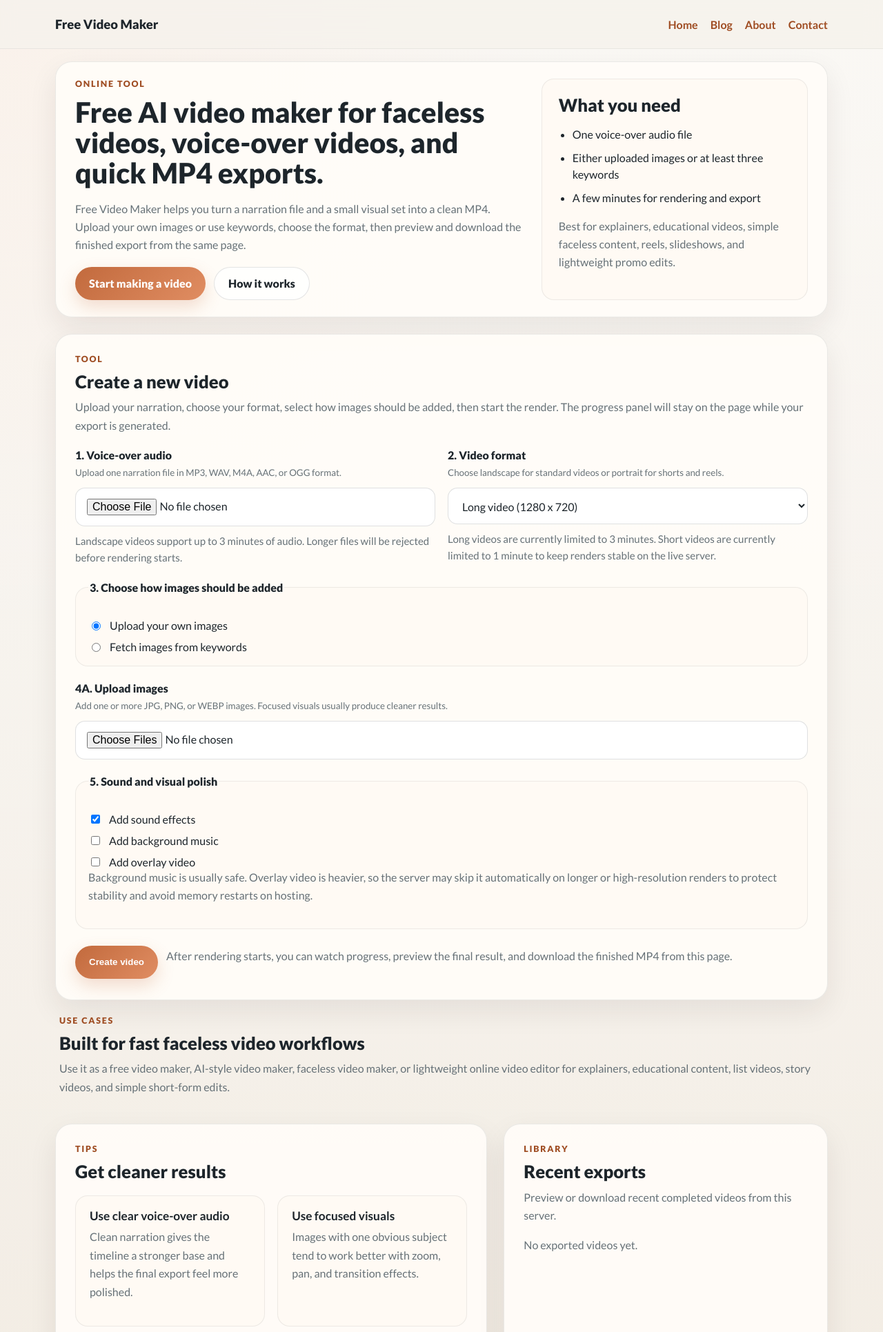
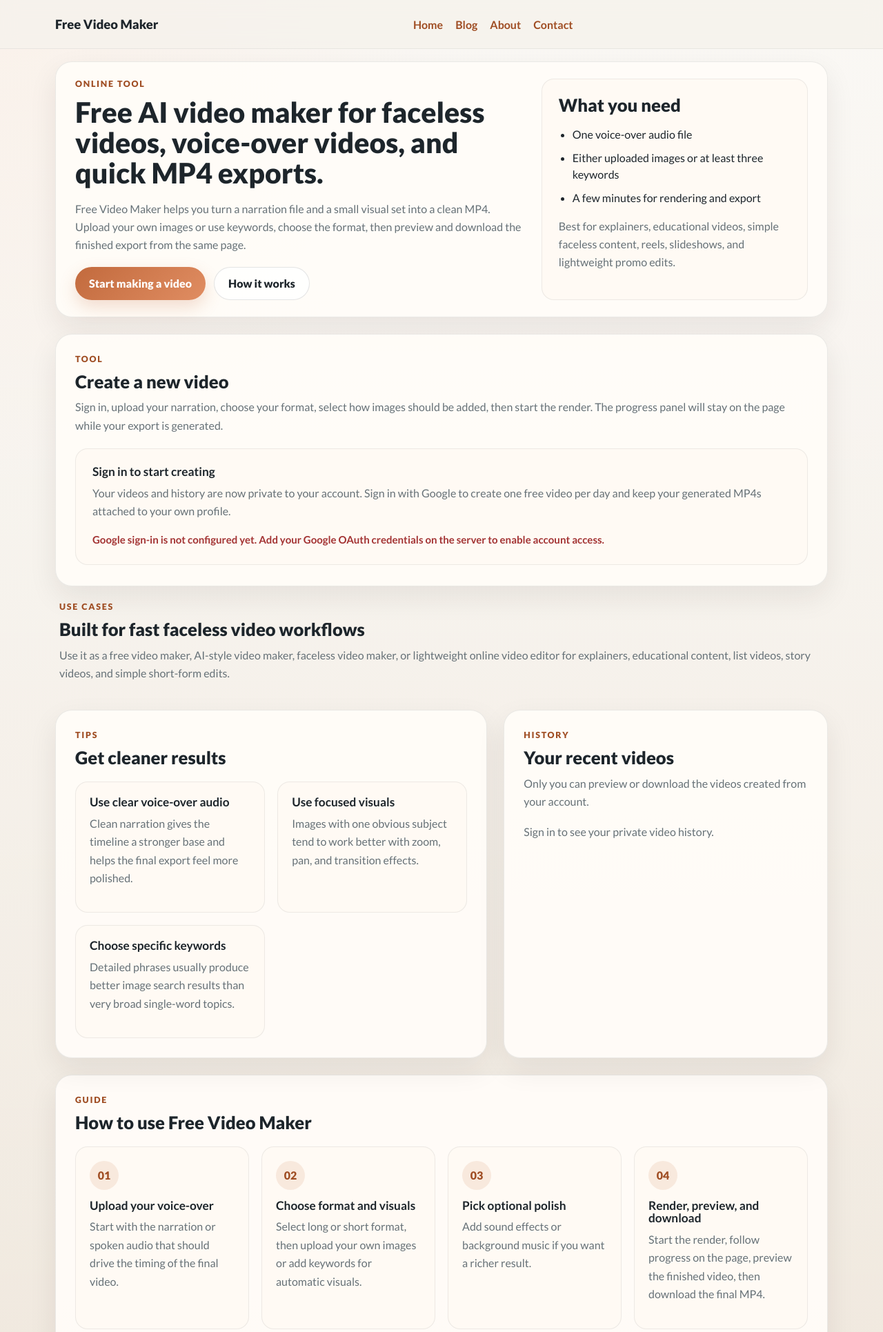
Before and after one commit to httpanil/videomakerv1.4, a Flask app: page / in a window 1280 px wide. Shown: the top 1931 px of the page at 69% size. Run offline with Flask 3, Linux system fonts and the light colour scheme; some libraries are stand-ins or nearby versions.

Commit message:
login with google done

```diff
--- a/app.py
+++ b/app.py
@@ -2,14 +2,22 @@
 
 import os
 import shutil
+from datetime import datetime, timezone
 from pathlib import Path
 from typing import Any
 from uuid import uuid4
+from zoneinfo import ZoneInfo
 
-from flask import Flask, jsonify, render_template, request, send_file
+from flask import Flask, g, jsonify, redirect, render_template, request, send_file, session, url_for
 from werkzeug.middleware.proxy_fix import ProxyFix
 from werkzeug.utils import secure_filename
 
+try:
+    from authlib.integrations.flask_client import OAuth
+except ImportError:
+    OAuth = None
+
+from app_store import AppStore
 from job_manager import JobManager
 from video_pipeline import (
     ALLOWED_AUDIO_EXTENSIONS,
@@ -29,6 +37,7 @@
 TOOL_NAME = "Free Video Maker"
 SITE_DESCRIPTION = "Free Video Maker is an online AI video maker and faceless video maker for turning voice-overs, images, transitions, sound effects, and optional background music into finished MP4 videos."
 CONTACT_EMAIL = os.getenv("SITE_CONTACT_EMAIL", "techliciousgyan@gmail.com")
+APP_TIMEZONE = os.getenv("APP_TIMEZONE", "Asia/Calcutta")
 BLOG_POSTS = [
     {
         "slug": "how-to-make-faceless-videos-fast",
@@ -193,7 +202,18 @@
 
 def _format_duration_limit(seconds: int) -> str:
     minutes = seconds // 60
-    return f"{minutes} minute" if minutes == 1 else f"{minutes} minutes"
+    remainder = seconds % 60
+    if remainder == 0:
+        return f"{minutes} minute" if minutes == 1 else f"{minutes} minutes"
+    return f"{minutes} minute {remainder} seconds"
+
+
+def utc_now_iso() -> str:
+    return datetime.now(timezone.utc).isoformat()
+
+
+def local_today() -> str:
+    return datetime.now(ZoneInfo(APP_TIMEZONE)).date().isoformat()
 
 
 def create_app() -> Flask:
@@ -205,9 +225,41 @@
     paths = build_project_paths()
     ensure_project_dirs(paths)
 
+    store = AppStore(paths.data_dir / "app.db")
+    store.init_db()
+    app.config["APP_STORE"] = store
+
+    oauth = OAuth(app) if OAuth is not None else None
+    google_client_id = os.getenv("GOOGLE_CLIENT_ID", "").strip()
+    google_client_secret = os.getenv("GOOGLE_CLIENT_SECRET", "").strip()
+    google_auth_enabled = OAuth is not None and bool(google_client_id and google_client_secret)
+    if google_auth_enabled:
+        oauth.register(
+            name="google",
+            client_id=google_client_id,
+            client_secret=google_client_secret,
+            server_metadata_url="https://accounts.google.com/.well-known/openid-configuration",
+            client_kwargs={"scope": "openid email profile"},
+        )
+
+    def sync_job_record(job) -> None:
+        store.update_render_job(
+            job_id=job.id,
+            status=job.status,
+            message=job.message,
+            updated_at=job.updated_at,
+            output_name=job.output_name,
+            error=job.error,
+        )
+
     worker_count = _get_int_env("VIDEO_MAKER_WORKERS", 1)
     app.config["PROJECT_PATHS"] = paths
-    app.config["JOB_MANAGER"] = JobManager(paths, max_workers=worker_count)
+    app.config["JOB_MANAGER"] = JobManager(paths, max_workers=worker_count, event_callback=sync_job_record)
+
+    @app.before_request
+    def load_current_user():
+        user_id = session.get("user_id")
+        g.current_user = store.get_user(user_id) if user_id else None
 
     @app.context_processor
     def inject_site_globals():
@@ -215,19 +267,71 @@
             "tool_name": TOOL_NAME,
             "site_description": SITE_DESCRIPTION,
             "contact_email": CONTACT_EMAIL,
+            "current_user": getattr(g, "current_user", None),
+            "google_auth_enabled": google_auth_enabled,
         }
+
+    def require_user() -> dict[str, Any] | None:
+        return getattr(g, "current_user", None)
 
     @app.get("/")
     def index():
-        exports = sorted(paths.exports_dir.glob("video*.mp4"), key=lambda path: path.stat().st_mtime, reverse=True)
+        user = require_user()
+        history = store.list_user_videos(user["id"], limit=10) if user else []
         return render_template(
             "index.html",
-            exports=exports[:10],
+            history=history,
             queue_workers=worker_count,
             long_video_limit_seconds=LONG_VIDEO_MAX_SECONDS,
             short_video_limit_seconds=SHORT_VIDEO_MAX_SECONDS,
             page_title=TOOL_NAME,
             meta_description="Free Video Maker is a free AI video maker, faceless video maker, and online video editor for creating narrated MP4 videos from voice-over and images.",
+        )
+
+    @app.get("/login/google")
+    def login_google():
+        if not google_auth_enabled:
+            return redirect(url_for("index"))
+        redirect_uri = url_for("auth_google", _external=True)
+        return oauth.google.authorize_redirect(redirect_uri)
+
+    @app.get("/auth/google")
+    def auth_google():
+        if not google_auth_enabled:
+            return redirect(url_for("index"))
+
+        token = oauth.google.authorize_access_token()
+        user_info = token.get("userinfo")
+        if user_info is None:
+            user_info = oauth.google.parse_id_token(token)
+        if user_info is None or not user_info.get("sub") or not user_info.get("email"):
+            return redirect(url_for("index"))
+
+        user = store.upsert_google_user(
+            google_sub=user_info["sub"],
+            email=user_info["email"],
+            name=user_info.get("name") or user_info["email"],
+            avatar_url=user_info.get("picture"),
+            now_iso=utc_now_iso(),
+        )
+        session["user_id"] = user["id"]
+        return redirect(url_for("index"))
+
+    @app.get("/logout")
+    def logout():
+        session.pop("user_id", None)
+        return redirect(url_for("index"))
+
+    @app.get("/history")
+    def history():
+        user = require_user()
+        if user is None:
+            return redirect(url_for("index"))
+        return render_template(
+            "history.html",
+            page_title="Your video history",
+            meta_description=f"Your generated videos on {TOOL_NAME}.",
+            videos=store.list_user_videos(user["id"], limit=50),
         )
 
     @app.get("/about")
@@ -426,6 +530,13 @@
 
     @app.post("/create")
     def create_video():
+        user = require_user()
+        if user is None:
+            return jsonify({"error": "Please sign in with Google before creating a video."}), 401
+
+        if store.count_user_jobs_for_day(user["id"], local_today()) >= 1:
+            return jsonify({"error": "You have already used your free video for today. Come back tomorrow for another render."}), 429
+
         audio_file = request.files.get("audio")
         if audio_file is None or not audio_file.filename:
             return jsonify({"error": "Please upload a voice-over audio file."}), 400
@@ -438,7 +549,7 @@
         keywords = [item.strip() for item in request.form.get("keywords", "").split(",") if item.strip()]
         include_sfx = request.form.get("include_sfx") == "1"
         include_bg_music = request.form.get("include_bg_music") == "1"
-        include_overlay = request.form.get("include_overlay") == "1"
+        include_overlay = False
 
         if orientation not in {"long", "short"}:
             return jsonify({"error": "Unsupported video format."}), 400
@@ -463,8 +574,7 @@
                 {
                     "error": (
                         f"This audio is too long for the selected format. "
-                        f"Landscape videos support up to {_format_duration_limit(LONG_VIDEO_MAX_SECONDS)} "
-                        f"and vertical videos support up to {_format_duration_limit(SHORT_VIDEO_MAX_SECONDS)}."
+                        f"Both long and short videos currently support up to {_format_duration_limit(max_duration)}."
                     )
                 }
             ), 400
@@ -496,6 +606,15 @@
         )
 
         job = app.config["JOB_MANAGER"].create_job(render_request, work_dir)
+        store.create_render_job(
+            job_id=job.id,
+            user_id=user["id"],
+            orientation=orientation,
+            image_mode=image_mode,
+            audio_duration=audio_duration,
+            created_at=job.created_at,
+            created_local_day=local_today(),
+        )
         return jsonify(
             {
                 "job_id": job.id,
@@ -506,6 +625,12 @@
 
     @app.get("/jobs/<job_id>")
     def get_job(job_id: str):
+        user = require_user()
+        if user is None:
+            return jsonify({"error": "Please sign in with Google."}), 401
+        if store.get_render_job_for_user(user["id"], job_id) is None:
+            return jsonify({"error": "Job not found."}), 404
+
         payload = app.config["JOB_MANAGER"].get_public_job(job_id)
         if payload is None:
             return jsonify({"error": "Job not found."}), 404
@@ -517,6 +642,12 @@
 
     @app.get("/jobs/<job_id>/download")
     def download_job_output(job_id: str):
+        user = require_user()
+        if user is None:
+            return jsonify({"error": "Please sign in with Google."}), 401
+        if store.get_render_job_for_user(user["id"], job_id) is None:
+            return jsonify({"error": "This video is not available for your account."}), 404
+
         job = app.config["JOB_MANAGER"].get_public_job(job_id)
         output_name = job.get("output_name") if job else None
         if output_name is None:
@@ -530,6 +661,12 @@
 
     @app.get("/jobs/<job_id>/preview")
     def preview_job_output(job_id: str):
+        user = require_user()
+        if user is None:
+            return jsonify({"error": "Please sign in with Google."}), 401
+        if store.get_render_job_for_user(user["id"], job_id) is None:
+            return jsonify({"error": "This video is not available for your account."}), 404
+
         job = app.config["JOB_MANAGER"].get_public_job(job_id)
         output_name = job.get("output_name") if job else None
         if output_name is None:
@@ -543,7 +680,13 @@
 
     @app.get("/jobs/manual-download")
     def download_existing_output():
+        user = require_user()
+        if user is None:
+            return jsonify({"error": "Please sign in with Google."}), 401
+
         filename = request.args.get("file", "")
+        if store.get_video_by_output_name_for_user(user["id"], filename) is None:
+            return jsonify({"error": "Export file could not be found."}), 404
         file_path = _resolve_export_file(paths.exports_dir, filename)
         if file_path is None:
             return jsonify({"error": "Export file could not be found."}), 404
@@ -552,7 +695,13 @@
 
     @app.get("/jobs/manual-preview")
     def preview_existing_output():
+        user = require_user()
+        if user is None:
+            return jsonify({"error": "Please sign in with Google."}), 401
+
         filename = request.args.get("file", "")
+        if store.get_video_by_output_name_for_user(user["id"], filename) is None:
+            return jsonify({"error": "Export file could not be found."}), 404
         file_path = _resolve_export_file(paths.exports_dir, filename)
         if file_path is None:
             return jsonify({"error": "Export file could not be found."}), 404
--- a/requirements.txt
+++ b/requirements.txt
@@ -1,4 +1,5 @@
 Flask>=3.0,<4
+Authlib>=1.3,<2
 Werkzeug>=3.0,<4
 gunicorn>=22,<24
 moviepy>=2.0,<3
--- a/static/app.js
+++ b/static/app.js
@@ -19,11 +19,15 @@
 const orientationSelect = document.querySelector('select[name="orientation"]');
 const audioLimitNote = document.getElementById("audio-limit-note");
 const audioWarning = document.getElementById("audio-warning");
-const longVideoLimitSeconds = Number(document.getElementById("long-video-limit-seconds")?.value || 180);
-const shortVideoLimitSeconds = Number(document.getElementById("short-video-limit-seconds")?.value || 60);
+const longVideoLimitSeconds = Number(document.getElementById("long-video-limit-seconds")?.value || 69);
+const shortVideoLimitSeconds = Number(document.getElementById("short-video-limit-seconds")?.value || 69);
 
 let activePoll = null;
 let selectedAudioDuration = null;
+
+if (!form) {
+  // Signed-out homepage does not render the tool form.
+} else {
 
 function asProgress(value) {
   const number = Number(value);
@@ -43,8 +47,12 @@
 }
 
 function formatLimit(seconds) {
-  const minutes = Math.round(seconds / 60);
-  return `${minutes} minute${minutes === 1 ? "" : "s"}`;
+  const minutes = Math.floor(seconds / 60);
+  const remainder = seconds % 60;
+  if (!remainder) {
+    return `${minutes} minute${minutes === 1 ? "" : "s"}`;
+  }
+  return `${minutes} minute ${remainder} seconds`;
 }
 
 function currentAudioLimit() {
@@ -261,3 +269,4 @@
 
 updateMode();
 refreshAudioNotice();
+}
--- a/static/style.css
+++ b/static/style.css
@@ -98,11 +98,53 @@
   gap: 18px;
 }
 
+.account-nav {
+  display: flex;
+  align-items: center;
+  gap: 12px;
+  flex-wrap: wrap;
+  justify-content: flex-end;
+}
+
+.account-chip {
+  display: inline-flex;
+  align-items: center;
+  gap: 10px;
+  padding: 8px 12px;
+  border: 1px solid rgba(29, 37, 43, 0.1);
+  border-radius: 999px;
+  background: rgba(255, 255, 255, 0.75);
+  font-weight: 700;
+}
+
+.account-chip img {
+  width: 28px;
+  height: 28px;
+  border-radius: 999px;
+  object-fit: cover;
+}
+
 .site-nav a,
 .footer-links a,
 .text-link {
   color: var(--accent-strong);
   font-weight: 700;
+}
+
+.primary-link,
+.ghost-link {
+  font-weight: 700;
+}
+
+.primary-link {
+  color: #fff;
+  background: var(--accent);
+  border-radius: 999px;
+  padding: 10px 16px;
+}
+
+.ghost-link {
+  color: var(--accent-strong);
 }
 
 .site-nav a:hover,
@@ -185,6 +227,7 @@
 .hero-panel,
 .mode-switch,
 .preview-panel,
+.sign-in-card,
 .steps article,
 .tips-grid article,
 .blog-card {
@@ -210,6 +253,10 @@
 .card {
   margin-top: 24px;
   padding: 28px;
+}
+
+.sign-in-card {
+  padding: 24px;
 }
 
 .mini-intro {
@@ -563,6 +610,10 @@
     align-items: flex-start;
   }
 
+  .account-nav {
+    justify-content: flex-start;
+  }
+
   .hero,
   .card,
   .article-shell {
--- a/templates/base.html
+++ b/templates/base.html
@@ -17,10 +17,26 @@
       <a class="brand" href="{{ url_for('index') }}">{{ tool_name }}</a>
       <nav class="site-nav" aria-label="Main navigation">
         <a href="{{ url_for('index') }}">Home</a>
+        {% if current_user %}
+          <a href="{{ url_for('history') }}">My Videos</a>
+        {% endif %}
         <a href="{{ url_for('blog_index') }}">Blog</a>
         <a href="{{ url_for('about') }}">About</a>
         <a href="{{ url_for('contact') }}">Contact</a>
       </nav>
+      <div class="account-nav">
+        {% if current_user %}
+          <div class="account-chip">
+            {% if current_user.avatar_url %}
+              <img src="{{ current_user.avatar_url }}" alt="" referrerpolicy="no-referrer">
+            {% endif %}
+            <span>{{ current_user.name }}</span>
+          </div>
+          <a class="ghost-link" href="{{ url_for('logout') }}">Log out</a>
+        {% elif google_auth_enabled %}
+          <a class="primary-link" href="{{ url_for('login_google') }}">Continue with Google</a>
+        {% endif %}
+      </div>
     </div>
   </header>
 
--- a/templates/index.html
+++ b/templates/index.html
@@ -27,9 +27,10 @@
       <div class="section-head">
         <p class="section-kicker">Tool</p>
         <h2>Create a new video</h2>
-        <p class="section-copy">Upload your narration, choose your format, select how images should be added, then start the render. The progress panel will stay on the page while your export is generated.</p>
+        <p class="section-copy">Sign in, upload your narration, choose your format, select how images should be added, then start the render. The progress panel will stay on the page while your export is generated.</p>
       </div>
 
+      {% if current_user %}
         <form method="post" action="/create" enctype="multipart/form-data" id="video-form">
           <input type="hidden" id="long-video-limit-seconds" value="{{ long_video_limit_seconds }}">
           <input type="hidden" id="short-video-limit-seconds" value="{{ short_video_limit_seconds }}">
@@ -38,7 +39,7 @@
               <span>1. Voice-over audio</span>
               <small>Upload one narration file in MP3, WAV, M4A, AAC, or OGG format.</small>
               <input type="file" name="audio" accept=".mp3,.wav,.m4a,.aac,.ogg" required>
-            <p class="audio-note" id="audio-limit-note">Landscape videos support up to 3 minutes of audio. Vertical videos support up to 1 minute. Longer files will be rejected before rendering starts.</p>
+              <p class="audio-note" id="audio-limit-note">Long and short videos currently support up to 1 minute 9 seconds of audio. Longer files will be rejected before rendering starts.</p>
               <p class="audio-warning hidden" id="audio-warning" role="alert"></p>
             </label>
 
@@ -49,7 +50,7 @@
                 <option value="long">Long video (1280 x 720)</option>
                 <option value="short">Short video (1080 x 1920)</option>
               </select>
-            <p class="format-note">Long videos are currently limited to 3 minutes. Short videos are currently limited to 1 minute to keep renders stable on the live server.</p>
+              <p class="format-note">Both long and short videos are currently limited to 1 minute 9 seconds. Each Google account can create 1 video per day on the free plan.</p>
             </label>
           </div>
 
@@ -79,8 +80,7 @@
             <legend>5. Sound and visual polish</legend>
             <label><input type="checkbox" name="include_sfx" value="1" checked> Add sound effects</label>
             <label><input type="checkbox" name="include_bg_music" value="1"> Add background music</label>
-          <label><input type="checkbox" name="include_overlay" value="1"> Add overlay video</label>
-          <p class="inline-note">Background music is usually safe. Overlay video is heavier, so the server may skip it automatically on longer or high-resolution renders to protect stability and avoid memory restarts on hosting.</p>
+            <p class="inline-note">Background music is usually safe. Each account currently gets 1 render per day, and the finished video will appear only in that account's history.</p>
           </fieldset>
 
           <div class="actions">
@@ -113,6 +113,17 @@
           </div>
           <p class="job-error hidden" id="job-error"></p>
         </section>
+      {% else %}
+        <div class="sign-in-card">
+          <h3>Sign in to start creating</h3>
+          <p class="section-copy">Your videos and history are now private to your account. Sign in with Google to create one free video per day and keep your generated MP4s attached to your own profile.</p>
+          {% if google_auth_enabled %}
+            <a class="primary" href="{{ url_for('login_google') }}">Continue with Google</a>
+          {% else %}
+            <p class="audio-warning">Google sign-in is not configured yet. Add your Google OAuth credentials on the server to enable account access.</p>
+          {% endif %}
+        </div>
+      {% endif %}
     </section>
 
     <section class="mini-intro">
@@ -147,28 +158,30 @@
 
       <section class="card">
         <div class="section-head">
-          <p class="section-kicker">Library</p>
-          <h2>Recent exports</h2>
-          <p class="section-copy">Preview or download recent completed videos from this server.</p>
+          <p class="section-kicker">History</p>
+          <h2>Your recent videos</h2>
+          <p class="section-copy">Only you can preview or download the videos created from your account.</p>
         </div>
 
-        {% if exports %}
+        {% if current_user and history %}
           <ul class="exports">
-            {% for export in exports %}
+            {% for video in history %}
               <li>
                 <div>
-                  <strong>{{ export.name }}</strong>
-                  <p>Ready to watch or download.</p>
+                  <strong>{{ video.output_name }}</strong>
+                  <p>{{ video.status|capitalize }} | {{ video.created_at[:10] }}</p>
                 </div>
                 <div class="export-actions">
-                  <a class="text-link" href="/jobs/manual-preview?file={{ export.name }}" target="_blank" rel="noopener">Preview</a>
-                  <a class="text-link" href="/jobs/manual-download?file={{ export.name }}">Download</a>
+                  <a class="text-link" href="/jobs/manual-preview?file={{ video.output_name }}" target="_blank" rel="noopener">Preview</a>
+                  <a class="text-link" href="/jobs/manual-download?file={{ video.output_name }}">Download</a>
                 </div>
               </li>
             {% endfor %}
           </ul>
+        {% elif current_user %}
+          <p class="empty">You have not created a finished video yet.</p>
         {% else %}
-          <p class="empty">No exported videos yet.</p>
+          <p class="empty">Sign in to see your private video history.</p>
         {% endif %}
       </section>
     </section>
@@ -192,7 +205,7 @@
         <article>
           <span>03</span>
           <h3>Pick optional polish</h3>
-          <p>Add sound effects, background music, or overlay if you want a richer result.</p>
+          <p>Add sound effects or background music if you want a richer result.</p>
         </article>
         <article>
           <span>04</span>
```
Also changed, not shown: app_store.py (added, +186 -0 lines), job_manager.py (+14 -2 lines), templates/history.html (added, +36 -0 lines), video_pipeline.py (+11 -6 lines), README.md, 1 other file. Lines whose indentation alone changed are shown as unchanged.
